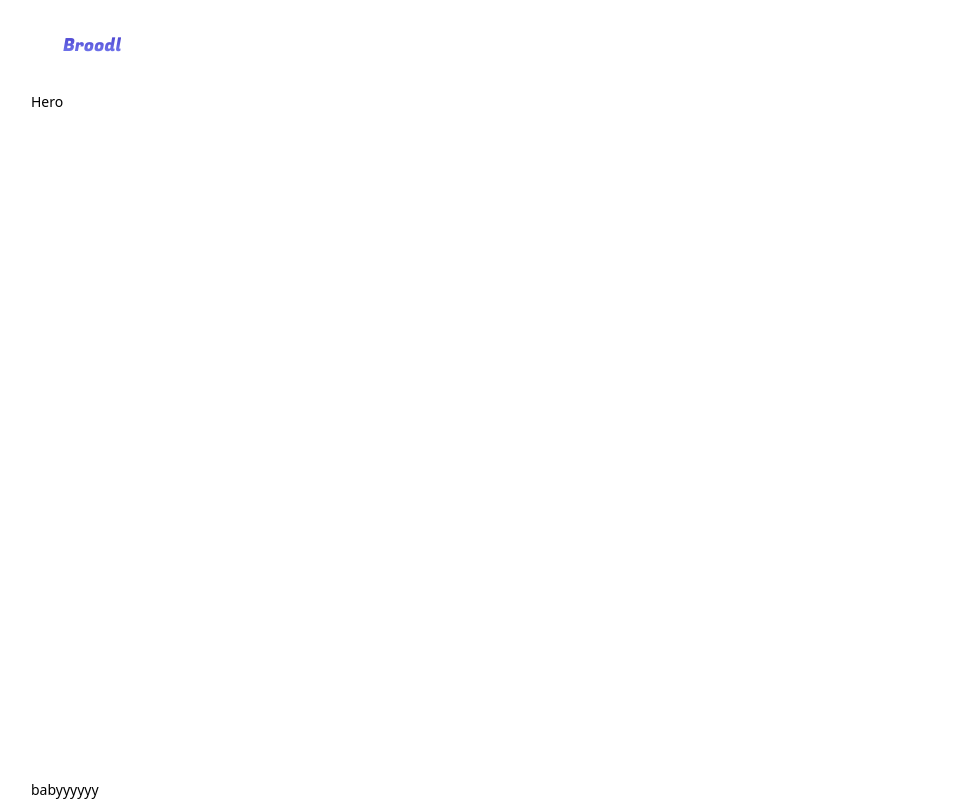
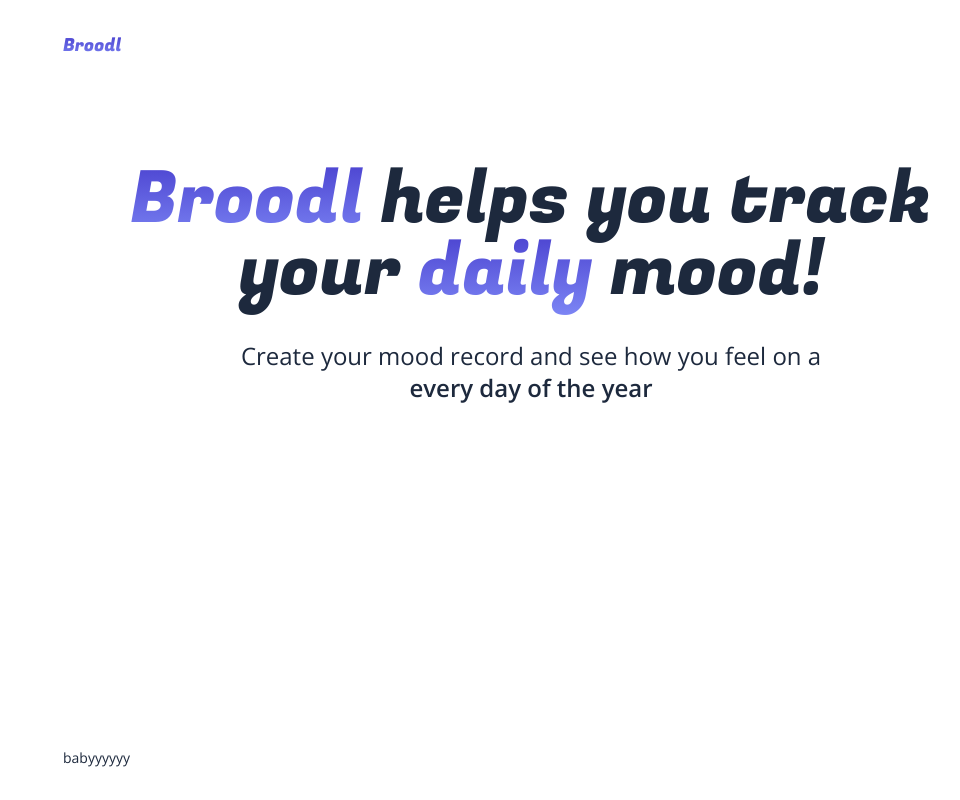
Before and after one commit to anshikas14/Broodl, a Next.js app in the folder broodl/: page / in a window 1280 px wide. Shown: the whole page, without its empty margins (109-1069 px from the left). Built offline with nearby package versions, Linux system fonts and the light colour scheme.

Commit message:
added button component

```diff
--- a/broodl/app/layout.js
+++ b/broodl/app/layout.js
@@ -1,15 +1,11 @@
-import { Fugaz_One, Geist, Geist_Mono } from "next/font/google";
+import { Fugaz_One, Open_Sans } from "next/font/google";
 import "./globals.css";
 
-const geistSans = Geist({
+const opensans = Open_Sans({
   variable: "--font-geist-sans",
   subsets: ["latin"],
 });
 
-const geistMono = Geist_Mono({
-  variable: "--font-geist-mono",
-  subsets: ["latin"],
-});
 
 const fugaz = Fugaz_One({
   variable: "--font-geist-sans",
@@ -31,14 +27,13 @@ export default function RootLayout({ children }) {
   )
 
   const footer = (
-    <footer>
+    <footer className="p-4 sm:p-8">
 babyyyyyy
     </footer>
   )
   return (
     <html lang="en">
-
-      <body className={ 'w-full max-w-[1000px] mx-auto text-sm sm:test-base min-h-screen flex flex-col ' + `${geistSans.variable} ${geistMono.variable} antialiased`}>
+      <body className={ 'w-full max-w-[1000px] mx-auto text-sm sm:test-base min-h-screen flex flex-col text-slate-800 ' + opensans.className}>
         {header}
         {children}
         {footer}
--- a/broodl/components/Hero.js
+++ b/broodl/components/Hero.js
@@ -1,9 +1,19 @@
 import React from 'react'
+import { Fugaz_One } from 'next/font/google';
+const fugaz = Fugaz_One({
+  variable: "--font-geist-sans",
+  subsets: ["latin"],
+  weight: ['400']
+});
+
+
 
 export default function Hero() {
   return (
-    <div>
-      Hero
+    <div className='py-4 md:py-10 flex flex-col gap-4 sm:gap-8 '>
+      <h1 className={' text-5xl sm:text-6xl md:text-7xl text-center ' + fugaz.className}><span className='textGradient'>Broodl </span>
+       helps you track your <span className='textGradient'>daily</span> mood!</h1>
+       <p className='text-lg sm:text-xl md:text-2xl text-center w-full mx-auto max-w-[600px] '>Create your mood record and see how you feel on a <span className='font-semibold '>every day of the year</span></p>
     </div>
   )
 }
--- a/broodl/components/Main.js
+++ b/broodl/components/Main.js
@@ -3,7 +3,7 @@ import React from 'react'
 export default function Main(props) {
     const {children} = props
   return (
-    <main className='flex-1 '>
+    <main className='flex-1 flex flex-col p-4 sm:p-8'>
       {children}
     </main>
   )
```
Also changed, not shown: broodl/components/Button.js (added).
